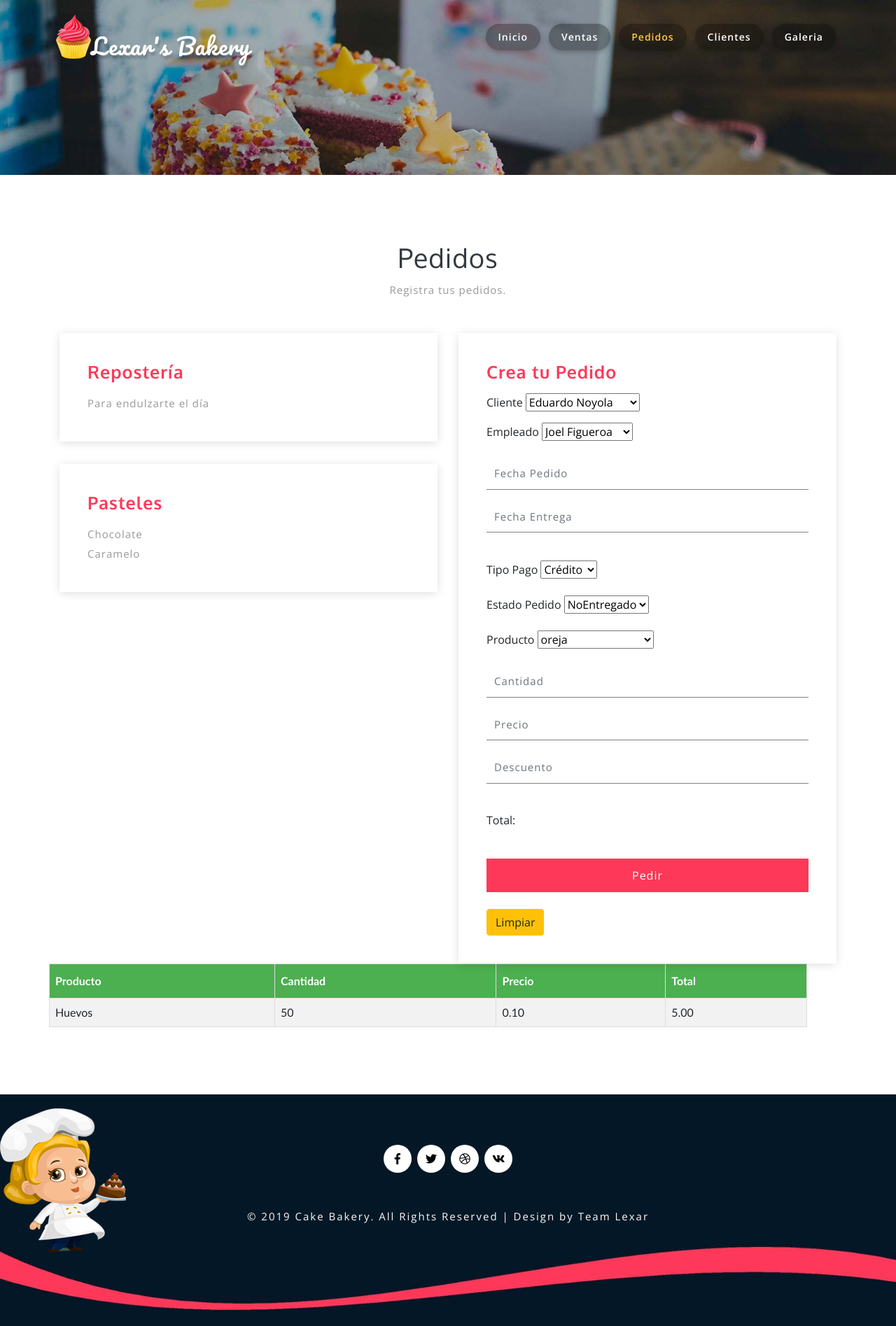
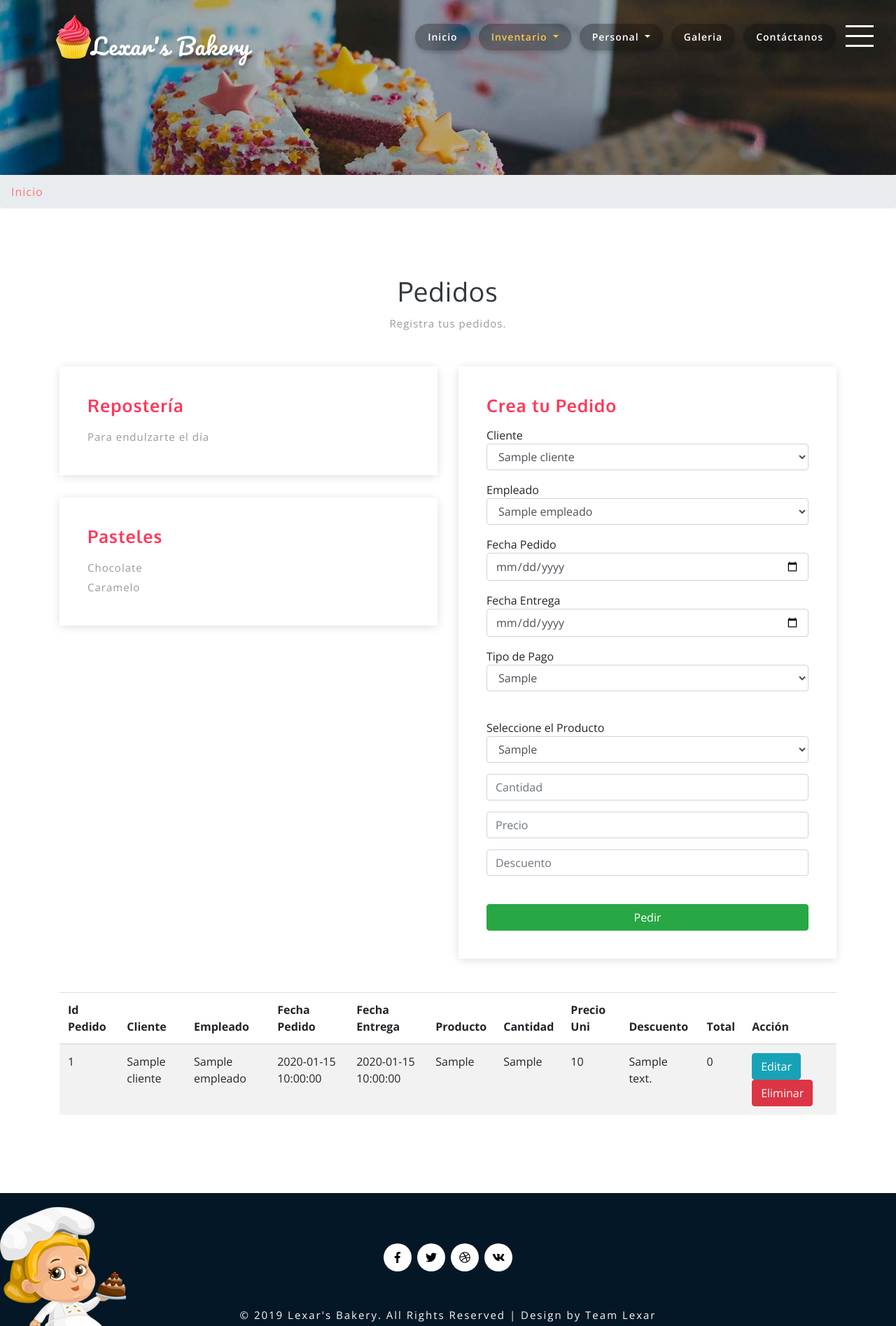
Before and after one commit to cc059/Pasteleria-Emergentes-Inventario, a PHP site: page /pedidos_empleados.php in a window 1280 px wide. Shown: the top 1895 px of the page at 70% size. Run offline with PHP 8.4, Linux system fonts and the light colour scheme; tables that the repository leaves empty or names only in its code hold one stand-in row (values such as "Sample post"); data that the repository does not hold is empty.

Commit message:
terminado pedidos empleados

```diff
--- a/web/pedidos.php
+++ b/web/pedidos.php
@@ -317,7 +317,7 @@
 
 		<!-- Creamos la tabla -->
 		<div class ="row justify-content-center">
-			<table class="table">
+			<table class="table table-striped table-responsive">
 				<thead>
 					<tr>
 						<th>Id Pedido</th>
--- a/web/pedidos_empleados.php
+++ b/web/pedidos_empleados.php
@@ -64,13 +64,14 @@
 </head>
 
 <body>
+<?php require_once 'process_pedido.php'; ?>
 	<div class="mian-content">
 		<!-- header -->
 		<header>
 			<nav class="navbar navbar-expand-lg navbar-light">
 				<div class="logo text-left">
 					<h1>
-						<a class="navbar-brand" href="index_empleados.php">
+						<a class="navbar-brand" href="index.php">
 							<img src="images/logo.png" alt="" class="img-fluid">Lexar's Bakery</a>
 					</h1>
 				</div>
@@ -83,39 +84,72 @@
 				<div class="collapse navbar-collapse" id="navbarSupportedContent">
 					<ul class="navbar-nav ml-lg-auto text-lg-right text-center">
 						<li class="nav-item">
-							<a class="nav-link" href="index_empleados.php">Inicio
+							<a class="nav-link" href="index.php">Inicio
 								<span class="sr-only">(current)</span>
 							</a>
 						</li>
-					<!--<li class="nav-item">
-							<a class="nav-link" href="about.html">About Us</a>
-						</li>-->
-					<!--	<li class="nav-item dropdown">
+						<li class="nav-item active dropdown">
 							<a class="nav-link dropdown-toggle" href="#" id="navbarDropdown" role="button" data-toggle="dropdown"
 							    aria-haspopup="true" aria-expanded="false">
-								Dropdown
+								Inventario
 							</a>
 							<div class="dropdown-menu text-lg-left text-center" aria-labelledby="navbarDropdown">
-								<a class="dropdown-item scroll" href="#services">Services</a>
-								<a class="dropdown-item scroll" href="#products" title="">New Products</a>
-								<a class="dropdown-item scroll" href="#news" title="">Company News</a>
-								<a class="dropdown-item" href="about.html" title="">Team</a>
+								<a class="dropdown-item link"  href="compras.php">Compras</a>
+								<a class="dropdown-item link"  href="ventas.php">Ventas</a>
+								<a class="dropdown-item link"  href="pedidos.php">Pedidos</a>
+								<a class="dropdown-item link"  href="inventario_producto.php">Inventario Producto</a>
+								<a class="dropdown-item link"  href="inventario_materia_prima.php">Inventario Materia Prima</a>
+								<a class="dropdown-item link"  href="categorias.php">Categorias</a>
+								<a class="dropdown-item link"  href="tipos_pago.php">Tipos de pago</a>
 							</div>
-						</li>-->
-            <li class="nav-item">
-							<a class="nav-link" href="ventas_empleados.php">Ventas</a>
 						</li>
-            <li class="nav-item active">
-							<a class="nav-link" href="pedidos_empleados.php">Pedidos</a>
+						<li class="nav-item dropdown">
+							<a class="nav-link dropdown-toggle" href="#" id="navbarDropdown" role="button" data-toggle="dropdown"
+							    aria-haspopup="true" aria-expanded="false">
+								Personal
+							</a>
+							<div class="dropdown-menu text-lg-left text-center" aria-labelledby="navbarDropdown">
+								<a class="dropdown-item link"  href="clientes.php">Clientes</a>
+								<a class="dropdown-item link"  href="empleados.php">Empleados</a>
+								<a class="dropdown-item link"  href="proveedores.php">Proveedores</a>
+
+							</div>
 						</li>
 						<li class="nav-item">
-							<a class="nav-link" href="clientes_empleados.php">Clientes</a>
+							<a class="nav-link" href="gallery.html">Galeria</a>
 						</li>
+											<!-- menu contactanos -->
 						<li class="nav-item">
-							<a class="nav-link" href="gallery_empleados.html">Galeria</a>
+							<a class="nav-link" href="contact.html">Contáctanos</a>
 						</li>
 					</ul>
-
+					<!-- menu button -->
+					<div class="menu">
+						<a href="#" class="navicon"></a>
+						<div class="toggle">
+							<ul class="toggle-menu list-unstyled">
+							<li>
+									<a href="index.php">Inicio</a>
+								</li>
+								<li>
+									<a class="scroll" href="#products">Nuevos Productos</a>
+								</li>
+								<li>
+									<a href="gallery.html">Ultimos Pasteles</a>
+								</li>
+								<li>
+									<a class="scroll" href="#order">Ordenar Pastel</a>
+								</li>
+								<li>
+									<a class="scroll" href="faq.html">Preguntas Frecuentes</a>
+								</li>
+								<li>
+									<a href="contact.html">Contactanos</a>
+								</li>
+							</ul>
+						</div>
+					</div>
+					<!-- //menu button -->
 				</div>
 			</nav>
 		</header>
@@ -128,6 +162,17 @@
 		<!-- //banner 2 -->
 	</div>
 	<!-- main -->
+	<!-- page details -->
+	<div class="breadcrumb-agile">
+		<nav aria-label="breadcrumb">
+			<ol class="breadcrumb m-0">
+				<li class="breadcrumb-item">
+					<a href="index.php">Inicio</a>
+				</li>
+			</ol>
+		</nav>
+	</div>
+	<!-- //page details -->
 
 	<!-- contact page -->
 	<div class="address py-5">
@@ -151,76 +196,174 @@
 				<div class="col-lg-6 address-left mt-lg-0 mt-5">
 					<div class="address-grid">
 						<h4 class="font-weight-bold mb-3">Crea tu Pedido</h4>
-						<form action="#" method="post">
+						<form action="process_pedido.php" method="post">
 							<div class="form-group">
-                                Cliente
-                                <select name="Cliente">
-                                        <option value="value1">Carolina Rodriguez</option>
-                                        <option value="value2" selected>Eduardo Noyola</option>
+							<!-- Cargar datos a combobox cliente -->
+							<?php
+								include 'db.php';
+								$resultSetCli = $mysqli->query("SELECT id_cliente, nombre_cliente FROM cliente");
+							?>
+							<label>Cliente </label>
+							<select name = "cb_pedido_clientes" class="form-control">
+							<?php
+								while($row = $resultSetCli->fetch_assoc())
+								{
+									$nombre_cliente = $row['nombre_cliente'];
+									$id_cliente = $row['id_cliente'];
+									echo "<option value='$id_cliente'>$nombre_cliente</option>";
+								}
+							?>
 							</select>
 						</div>
+
+
 						<div class="form-group">
-                                Empleado
-                                <select name="Empleado">
-                                        <option value="value1">Victor Ramirez</option>
-                                        <option value="value2" selected>Joel Figueroa</option>
+							<!-- Cargar datos a combobox empleados -->
+							<?php
+								include 'db.php';
+								$resultSetCli = $mysqli->query("SELECT id_empleado, nombre_empleado FROM empleado");
+							?>
+							<label>Empleado </label>
+							<select name = "cb_pedido_empleado" class="form-control">
+							<?php
+								while($row = $resultSetCli->fetch_assoc())
+								{
+									$nombre_empleado = $row['nombre_empleado'];
+									$id_empleado = $row['id_empleado'];
+									echo "<option value='$id_empleado'>$nombre_empleado</option>";
+								}
+							?>
 							</select>
-                                 <br/><br/>
+						</div>
+
 							<div class="form-group">
-								<input type="text" class="form-control" placeholder="Fecha Pedido" name="fecha_pedido" required="">
+							<label>Fecha Pedido </label>
+								<input type="date" class="form-control" value="<?php echo $fecha_pedido; ?>" placeholder="Fecha Pedido" name="fecha_pedido" required="">
+							</div>
+
+							<div class="form-group">
+							<label>Fecha Entrega </label>
+								<input type="date" class="form-control" value="<?php echo $fecha_entrega; ?>" placeholder="Fecha Entrega" name="fecha_entrega" required="">
+							</div>
+
+							<div class="form-group">
+							<!-- Cargar datos a combobox tipo pago-->
+							<?php
+								include 'db.php';
+								$resultSetPago = $mysqli->query("SELECT id_pago, tipo FROM tipos_pago");
+							?>
+							<label>Tipo de Pago  </label>
+							<select name = "cb_tipospago" class="form-control">
+							<?php
+								while($row = $resultSetPago->fetch_assoc())
+								{
+									$tipo = $row['tipo'];
+									$id_pago = $row['id_pago'];
+									echo "<option value='$id_pago'>$tipo</option>";
+								}
+							?>
+							</select>
+						</div>
+
+								<br>
+							<div class="form-group">
+							<!-- Cargar datos a combobox productos-->
+							<?php
+								include 'db.php';
+								$resultSetProd = $mysqli->query("SELECT id_producto, producto FROM inventario_producto");
+							?>
+							<label>Seleccione el Producto </label>
+							<select name = "cb_producto" class="form-control">
+							<?php
+								while($row = $resultSetProd->fetch_assoc())
+								{
+									$producto = $row['producto'];
+									$id_producto = $row['id_producto'];
+									echo "<option value='$id_producto'>$producto</option>";
+								}
+							?>
+							</select>
+						</div>
+
+						<div class="form-group">
+							<input type="number" class="form-control" value="<?php echo $cantidad_venta; ?>" placeholder="Cantidad" name="txtCantidad">
 						</div>
 						<div class="form-group">
-								<input type="text" class="form-control" placeholder="Fecha Entrega" name="fecha_entrega" required="">
-							</div><br/>
-							Tipo Pago
-                                <select name="TipoPago">
-                                        <option value="value1">Efectivo</option>
-                                        <option value="value2" selected>Crédito</option>
-                                 </select><br/><br/>
-                                 Estado Pedido
-                                <select name="EstadoPedido">
-                                        <option value="value1">Entregado</option>
-                                        <option value="value2" selected>NoEntregado</option>
-                                 </select><br/><br/>
-                                 Producto
-                                <select name="Producto">
-                                        <option value="value1">Pastel de chocolate</option>
-                                        <option value="value2" selected>Pastelito de leche</option>
-                                        <option value="value3" selected>oreja</option>
-                                 </select>
-                                 <br/><br/>
-							<div class="form-group">
-								<input type="text" class="form-control" placeholder="Cantidad" name="cantidad_compra" required="">
+							<input type="decimal"  class="form-control" value="<?php echo $precio_venta; ?>" placeholder="Precio" name="txtPrecio">
 						</div>
 						<div class="form-group">
-								<input type="email" class="form-control" placeholder="Precio" name="precio_compra" required="">
+							<input type="decimal"  class="form-control" value="<?php echo $descuento_venta; ?>" placeholder="Descuento" name="txtDescuento">
 						</div>
-							<div class="form-group">
-								<input type="text" class="form-control" placeholder="Descuento" name="descuento_compra" required="">
-							</div><br/>
-							<label for="name">Total:</label>
+
+						<br/>
+						<button type="submit" class="btn btn-success btn-block" name="Pedir">Pedir</button>
 				</div>
-                            <input type="submit" value="Pedir">
-														</br></br><button class="btn btn-warning" type="button" onclick="window.location= 'pedidos_empleados.php'">Limpiar</button>
+
 				</form>
 					</div>
                 </div><br/><br/>
 
-<table id="customers">
+
+			<div class="container">
+
+			<?php
+			include 'db.php';
+			$result = $mysqli->query("SELECT vv.id_pedido, cc.nombre_cliente, ee.nombre_empleado,vv.fecha_pedido,vv.fecha_entrega, inv.producto, dv.cantidad,
+			dv.precio_uni, dv.descuento, dv.precio_uni * dv.cantidad as Total FROM pedidos vv
+			INNER JOIN cliente cc ON vv.id_cliente = cc.id_cliente INNER JOIN empleado ee ON vv.id_empleado = ee.id_empleado
+			INNER JOIN detalle_pedido dv ON vv.id_pedido = dv.id_pedido INNER JOIN inventario_producto inv
+			ON dv.id_producto = inv.id_producto") or die($mysqli->error);
+		  ?>
+
+		<!-- Creamos la tabla -->
+		<div class ="row justify-content-center">
+			<table class="table table-striped table-responsive">
+				<thead>
 					<tr>
+						<th>Id Pedido</th>
+						<th>Cliente</th>
+						<th>Empleado</th>
+						<th>Fecha Pedido</th>
+						<th>Fecha Entrega</th>
 						<th>Producto</th>
 						<th>Cantidad</th>
-    <th>Precio</th>
+						<th>Precio Uni</th>
+						<th>Descuento</th>
 						<th>Total</th>
+						<th colspan="2">Acción</th>
 					</tr>
+				</thead>
+				<!-- Aqui es donde cargaremos los datos de nuestra tabla con el metodo 'fetch_assoc' nos permite
+						 retornar un array asociativo correspondiente a la fila obtenida o NULL si no hubiera más filas.
+						 Para ello le decimos que mientras la cantidad de la fila sea igual de la tabla entonces que
+						 nos retorne un array con esos registros-->
+				<?php
+					while ($row = $result->fetch_assoc()): ?>
 					<tr>
-    <td>Huevos</td>
-    <td>50</td>
-    <td>0.10</td>
-    <td>5.00</td>
+						<td><?php echo $row['id_pedido']; ?></td>
+						<td><?php echo $row['nombre_cliente']; ?></td>
+						<td><?php echo $row['nombre_empleado']; ?></td>
+						<td><?php echo $row['fecha_pedido']; ?></td>
+						<td><?php echo $row['fecha_entrega']; ?></td>
+						<td><?php echo $row['producto']; ?></td>
+						<td><?php echo $row['cantidad']; ?></td>
+						<td><?php echo $row['precio_uni']; ?></td>
+						<td><?php echo $row['descuento']; ?></td>
+						<td><?php echo $row['Total']; ?></td>
+						<td>
+						<!-- Creamos las URLs para los casos de editar y eliminar, y les pasmos un parametro con nuestro id. -->
+							<a href="tipos_pago.php?edit=<?php echo $row['id_pedido']; ?>"
+								class="btn btn-info">Editar</a>
+							<a href="tipos_pago.php?delete=<?php echo $row['id_pedido']; ?>"
+								class="btn btn-danger">Eliminar</a>
+						</td>
 					</tr>
+					<?php endwhile; ?>
+			</table>
 
-</table>
+			</div>
+
+
 			</div>
 		</div>
 	</div>
@@ -255,7 +398,7 @@
 				</ul>
 			</div>
 			<!-- copyright -->
-			<p class="copy-right-grids text-light my-lg-5 my-4 pb-4">© 2019 Cake Bakery. All Rights Reserved | Design by Team Lexar
+			<p class="copy-right-grids text-light my-lg-5 my-4 pb-4">© 2019 Lexar's Bakery. All Rights Reserved | Design by Team Lexar
 			</p>
 			<!-- //copyright -->
 		</div>
```
Lines whose indentation alone changed are shown as unchanged.
